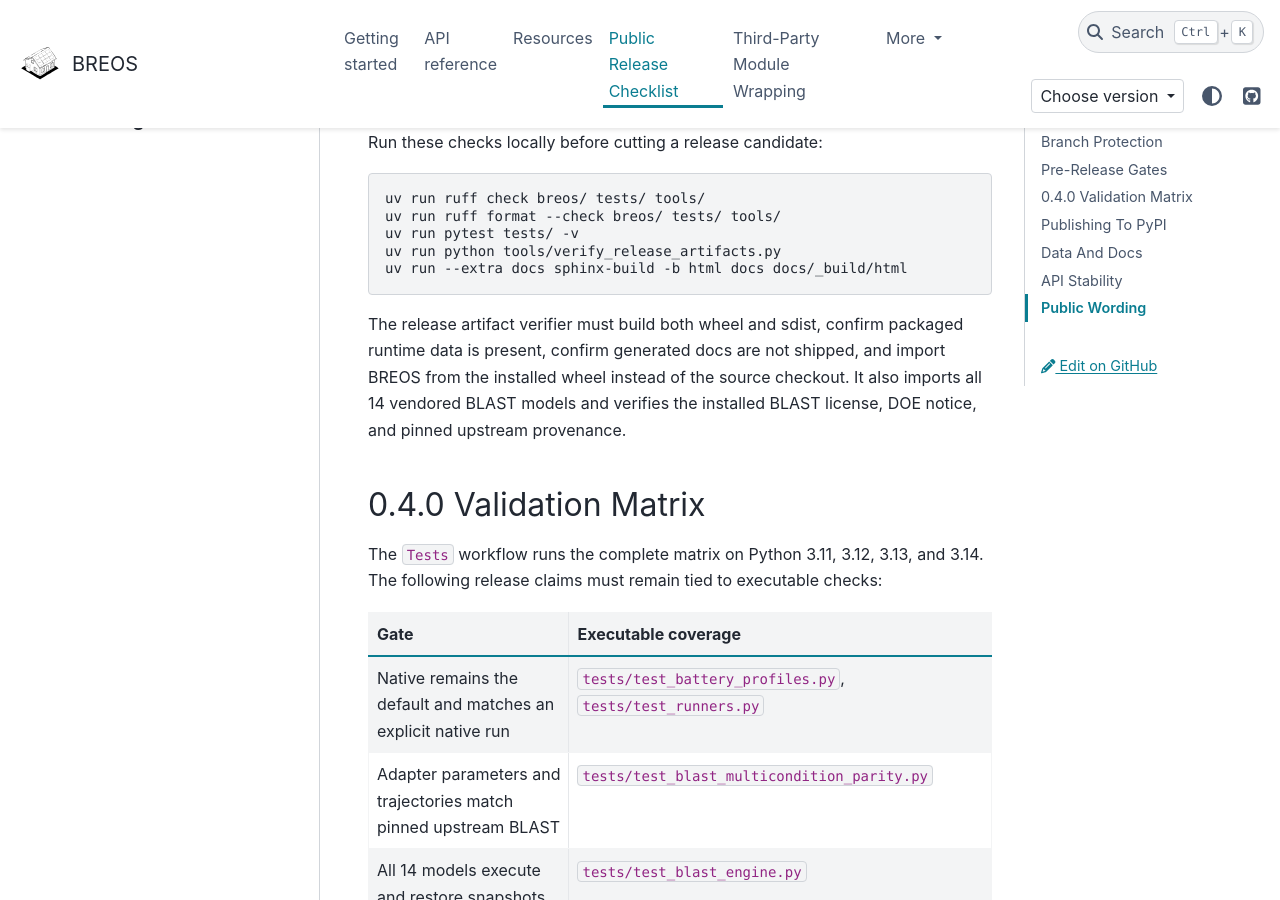
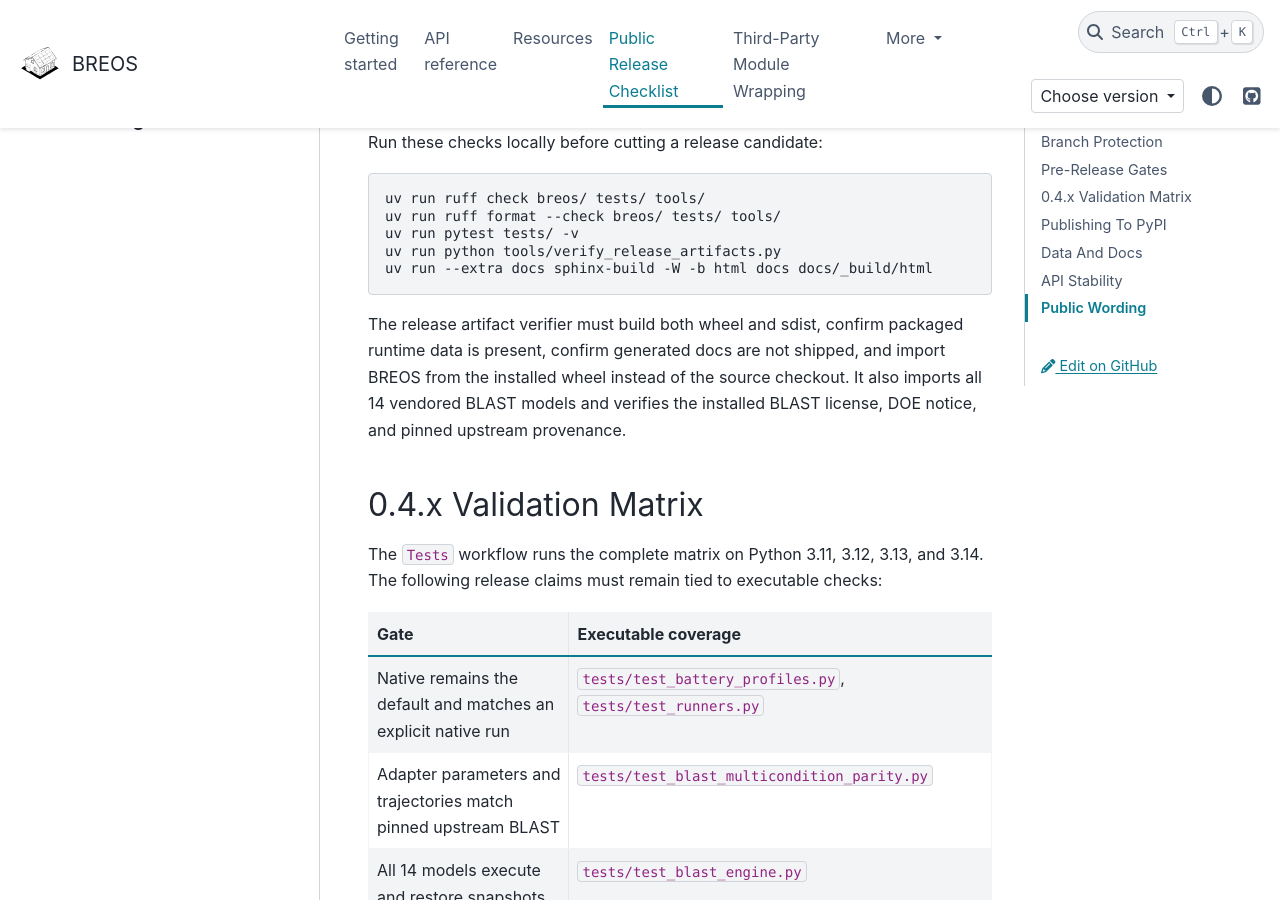
Before and after one commit to Str4vinci/breos, a Sphinx documentation site: the page built from docs/release.md, in a window 1280 px wide and 900 px high, scrolled down 839 px. Built offline with Sphinx 7.4.7 and the PyData theme 0.15.4, drawn with Linux system fonts in a browser that asks for light colours; comment, search, counter and statistics services are not loaded.

Commit message:
Prepare 0.4.1 release

````diff
--- a/docs/release.md
+++ b/docs/release.md
@@ -32,7 +32,7 @@
 uv run ruff format --check breos/ tests/ tools/
 uv run pytest tests/ -v
 uv run python tools/verify_release_artifacts.py
-uv run --extra docs sphinx-build -b html docs docs/_build/html
+uv run --extra docs sphinx-build -W -b html docs docs/_build/html
 ```
 
 The release artifact verifier must build both wheel and sdist, confirm packaged
@@ -41,7 +41,7 @@
 all 14 vendored BLAST models and verifies the installed BLAST license, DOE
 notice, and pinned upstream provenance.
 
-## 0.4.0 Validation Matrix
+## 0.4.x Validation Matrix
 
 The `Tests` workflow runs the complete matrix on Python 3.11, 3.12, 3.13, and
 3.14. The following release claims must remain tied to executable checks:
--- a/pyproject.toml
+++ b/pyproject.toml
@@ -1,6 +1,6 @@
 [project]
 name = "breos"
-version = "0.4.0"
+version = "0.4.1"
 description = "Python library for PV and battery energy-system simulation and optimization"
 readme = "README.md"
 license = "BSD-3-Clause"
````
Also changed, not shown: CHANGELOG.md (+2 -0 lines), SECURITY.md (+2 -2 lines), docs/getting-started/installation.md (+1 -1 lines), docs/index.md (+1 -1 lines), 1 other file.
